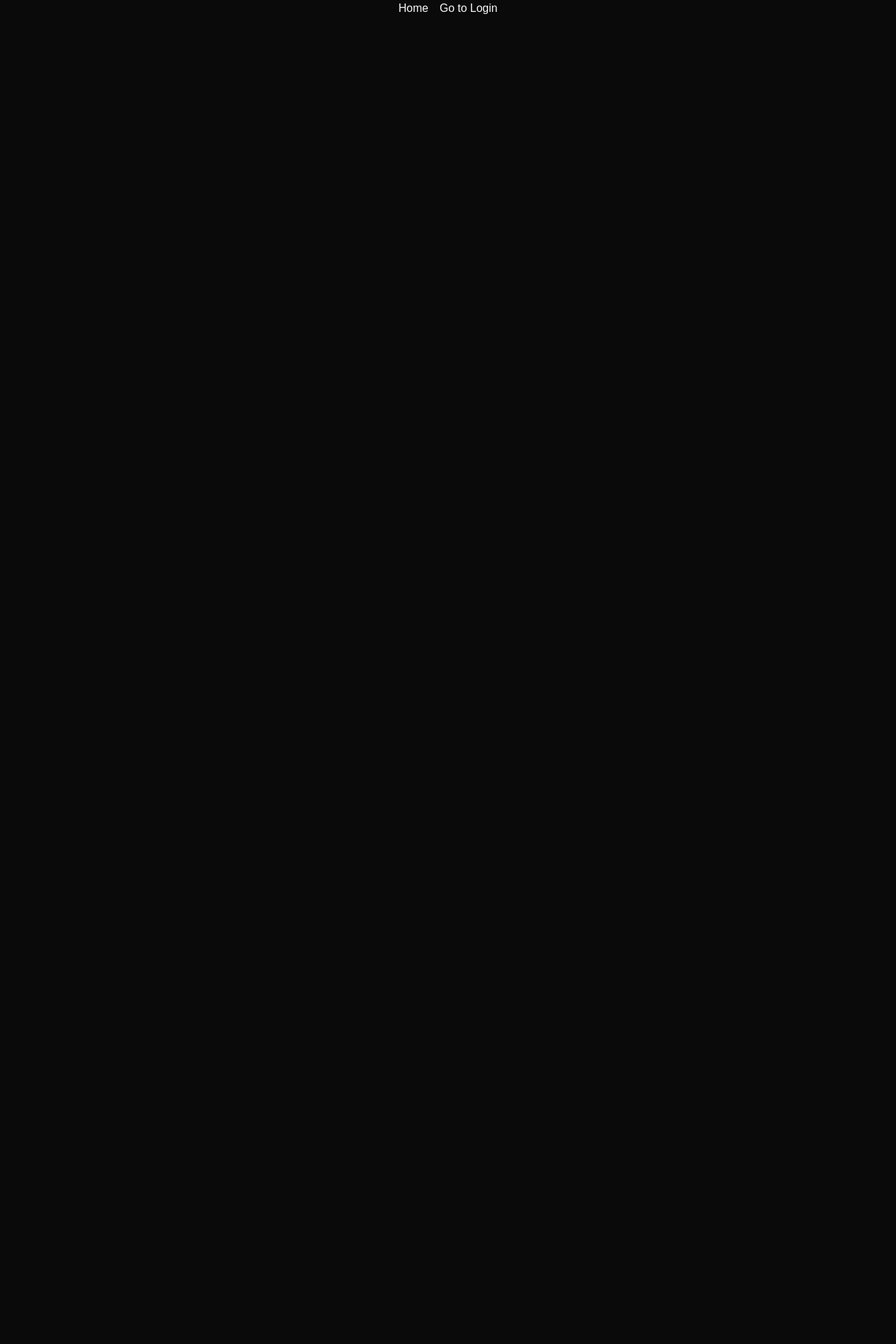
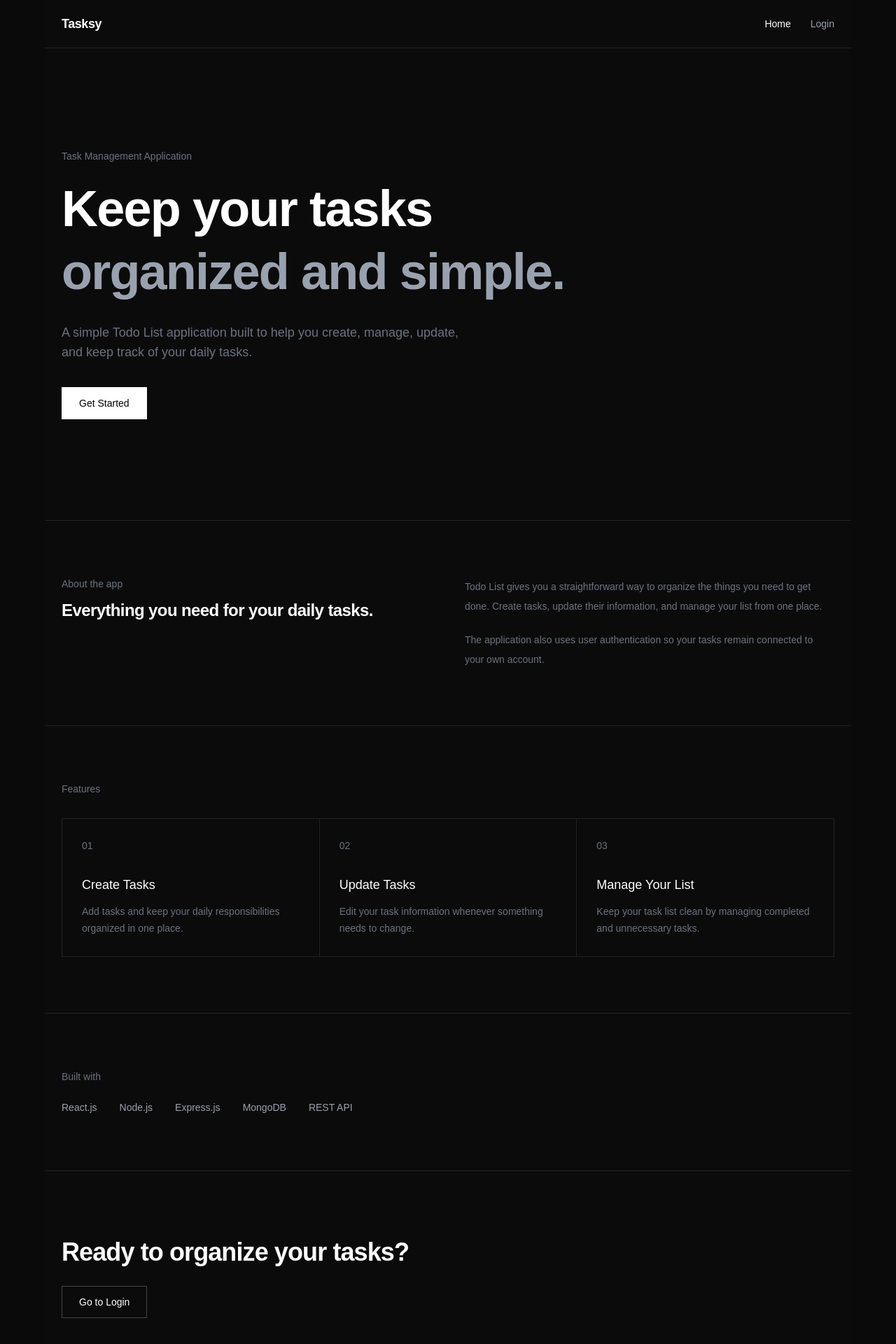
Before and after one commit to dydydan1/CRUD_REACT, a React (Vite) app: page / in a window 1280 px wide. Shown: the top 1920 px of the page at 70% size. Before the commit the page ends 800 px from the top, so only its background shows below. Built offline with nearby package versions, Linux system fonts and the light colour scheme.

Commit message:
Update home and login pages

```diff
--- a/src/App.jsx
+++ b/src/App.jsx
@@ -2,9 +2,231 @@ import { Link } from "react-router-dom";
 
 function App() {
   return (
-    <div className="flex items-center gap-4">
-      <h1>Home</h1>
-      <Link to="/login">Go to Login</Link>
+    <div className="min-h-screen bg-[#0b0b0b] text-white">
+
+      {/* Navigation */}
+      <nav className="border-b border-[#222]">
+        <div className="mx-auto flex max-w-6xl items-center justify-between px-6 py-5">
+
+          <Link
+            to="/"
+            className="text-lg font-semibold tracking-tight"
+          >
+            Tasksy
+          </Link>
+
+          <div className="flex items-center gap-7 text-sm">
+            <Link
+              to="/"
+              className="text-white"
+            >
+              Home
+            </Link>
+
+            <Link
+              to="/login"
+              className="text-gray-400 transition hover:text-white"
+            >
+              Login
+            </Link>
+          </div>
+
+        </div>
+      </nav>
+
+
+      {/* Main */}
+      <main>
+
+        {/* Hero */}
+        <section className="mx-auto flex max-w-6xl flex-col px-6 py-28 md:py-36">
+
+          <p className="mb-5 text-sm text-gray-500">
+            Task Management Application
+          </p>
+
+          <h1 className="max-w-3xl text-5xl font-semibold leading-tight tracking-tight md:text-7xl">
+            Keep your tasks
+            <br />
+            <span className="text-gray-400">
+              organized and simple.
+            </span>
+          </h1>
+
+          <p className="mt-7 max-w-xl text-base leading-7 text-gray-500 md:text-lg">
+            A simple Todo List application built to help you create,
+            manage, update, and keep track of your daily tasks.
+          </p>
+
+          <div className="mt-9">
+            <Link
+              to="/login"
+              className="inline-block border border-white bg-white px-6 py-3 text-sm font-medium text-black transition hover:bg-gray-200"
+            >
+              Get Started
+            </Link>
+          </div>
+
+        </section>
+
+
+        {/* About */}
+        <section className="border-t border-[#222]">
+
+          <div className="mx-auto grid max-w-6xl gap-12 px-6 py-20 md:grid-cols-2">
+
+            <div>
+              <p className="text-sm text-gray-500">
+                About the app
+              </p>
+
+              <h2 className="mt-3 text-2xl font-semibold tracking-tight">
+                Everything you need for your daily tasks.
+              </h2>
+            </div>
+
+            <div className="text-sm leading-7 text-gray-500">
+              <p>
+                Todo List gives you a straightforward way to organize
+                the things you need to get done. Create tasks, update
+                their information, and manage your list from one place.
+              </p>
+
+              <p className="mt-5">
+                The application also uses user authentication so your
+                tasks remain connected to your own account.
+              </p>
+            </div>
+
+          </div>
+
+        </section>
+
+
+        {/* Features */}
+        <section className="border-t border-[#222]">
+
+          <div className="mx-auto max-w-6xl px-6 py-20">
+
+            <p className="text-sm text-gray-500">
+              Features
+            </p>
+
+            <div className="mt-8 grid border-l border-t border-[#222] md:grid-cols-3">
+
+              <div className="border-b border-r border-[#222] p-7">
+                <p className="text-sm text-gray-500">
+                  01
+                </p>
+
+                <h3 className="mt-8 text-lg font-medium">
+                  Create Tasks
+                </h3>
+
+                <p className="mt-3 text-sm leading-6 text-gray-500">
+                  Add tasks and keep your daily responsibilities
+                  organized in one place.
+                </p>
+              </div>
+
+
+              <div className="border-b border-r border-[#222] p-7">
+                <p className="text-sm text-gray-500">
+                  02
+                </p>
+
+                <h3 className="mt-8 text-lg font-medium">
+                  Update Tasks
+                </h3>
+
+                <p className="mt-3 text-sm leading-6 text-gray-500">
+                  Edit your task information whenever something
+                  needs to change.
+                </p>
+              </div>
+
+
+              <div className="border-b border-r border-[#222] p-7">
+                <p className="text-sm text-gray-500">
+                  03
+                </p>
+
+                <h3 className="mt-8 text-lg font-medium">
+                  Manage Your List
+                </h3>
+
+                <p className="mt-3 text-sm leading-6 text-gray-500">
+                  Keep your task list clean by managing completed
+                  and unnecessary tasks.
+                </p>
+              </div>
+
+            </div>
+
+          </div>
+
+        </section>
+
+
+        {/* Technology */}
+        <section className="border-t border-[#222]">
+
+          <div className="mx-auto max-w-6xl px-6 py-20">
+
+            <p className="text-sm text-gray-500">
+              Built with
+            </p>
+
+            <div className="mt-6 flex flex-wrap gap-x-8 gap-y-3 text-sm text-gray-400">
+
+              <span>React.js</span>
+              <span>Node.js</span>
+              <span>Express.js</span>
+              <span>MongoDB</span>
+              <span>REST API</span>
+
+            </div>
+
+          </div>
+
+        </section>
+
+
+        {/* Bottom CTA */}
+        <section className="border-t border-[#222]">
+
+          <div className="mx-auto max-w-6xl px-6 py-24">
+
+            <h2 className="max-w-xl text-3xl font-semibold tracking-tight md:text-4xl">
+              Ready to organize your tasks?
+            </h2>
+
+            <Link
+              to="/login"
+              className="mt-7 inline-block border border-[#444] px-6 py-3 text-sm text-white transition hover:border-white"
+            >
+              Go to Login
+            </Link>
+
+          </div>
+
+        </section>
+
+      </main>
+
+
+      {/* Footer */}
+      <footer className="border-t border-[#222]">
+  <div className="mx-auto flex max-w-6xl items-center justify-center px-6 py-8">
+    <p className="text-xs text-gray-600">
+      Developed by{" "}
+      <span className="text-gray-400">
+        Dy Ann Razonado
+      </span>
+    </p>
+  </div>
+</footer>
+
     </div>
   );
 }
--- a/src/pages/login/login.jsx
+++ b/src/pages/login/login.jsx
@@ -69,14 +69,23 @@ const onSubmit = (data) => {
 
 
 return (
-    <section className="flex flex-row w-full max-w-7xl min-h-screen justify-center items-center">
-      <div className="w-4/12">
+  <section className="flex min-h-screen w-full items-center justify-center bg-[#0b0b0b] px-6 text-white">
 
-        <Card>
+    <div className="w-full max-w-md">
+
+      {/* Home Button */}
+      <Link
+        to="/"
+        className="mb-6 inline-flex items-center gap-2 text-sm text-gray-500 transition hover:text-white"
+      >
+        ← Home
+      </Link>
+
+      <Card className="border-[#222] bg-[#111111] text-white">
 
         <CardHeader>
           <CardTitle>Login</CardTitle>
-            <CardDescription>
+          <CardDescription className="text-gray-500">
             Login and create tasks
           </CardDescription>
         </CardHeader>
@@ -108,7 +117,6 @@ const onSubmit = (data) => {
               )}
             />
 
-
             {/* PASSWORD */}
             <Controller
               name="password"
@@ -134,14 +142,13 @@ const onSubmit = (data) => {
 
           </CardContent>
 
+          <CardFooter className="mt-6 flex flex-row justify-between">
 
-            <CardFooter className="flex flex-row justify-between mt-6">
-
-              <p className="basis-1/2">
+            <p className="basis-1/2 text-sm">
               Don't have an account?{" "}
               <Link
                 to="/signup"
-                  className="hover:text-blue-500"
+                className="text-gray-400 transition hover:text-white"
               >
                 Signup here
               </Link>
@@ -158,6 +165,7 @@ const onSubmit = (data) => {
       </Card>
 
     </div>
+
   </section>
 )
 }
```
Lines whose indentation alone changed are shown as unchanged.
